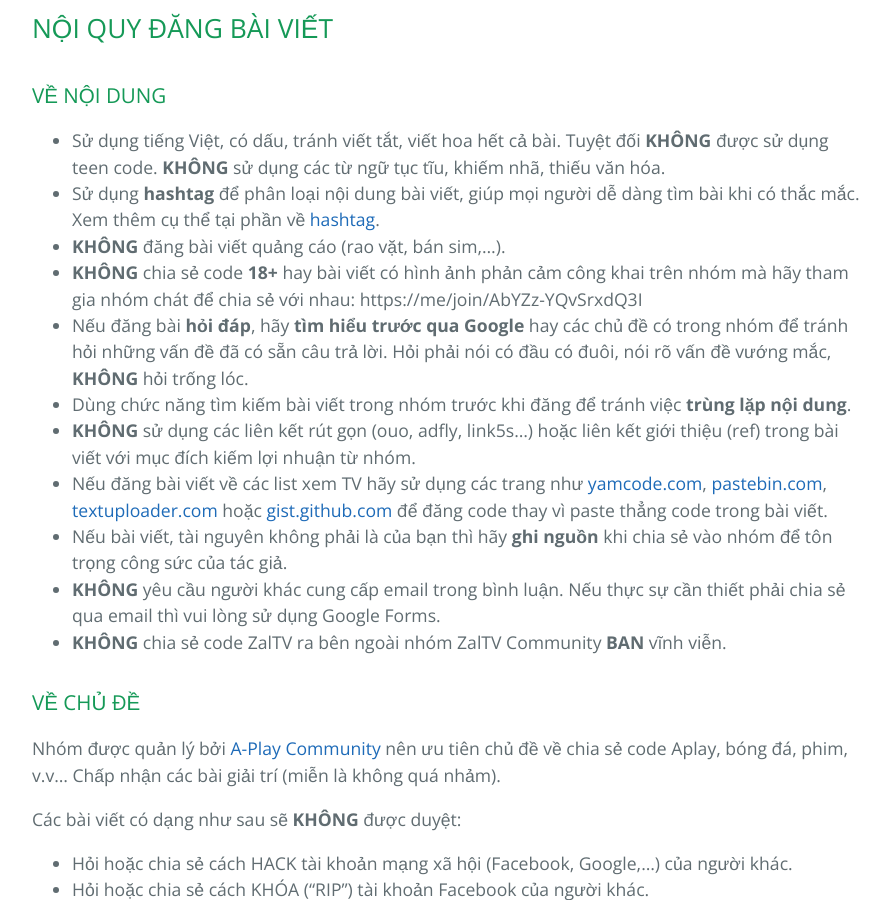
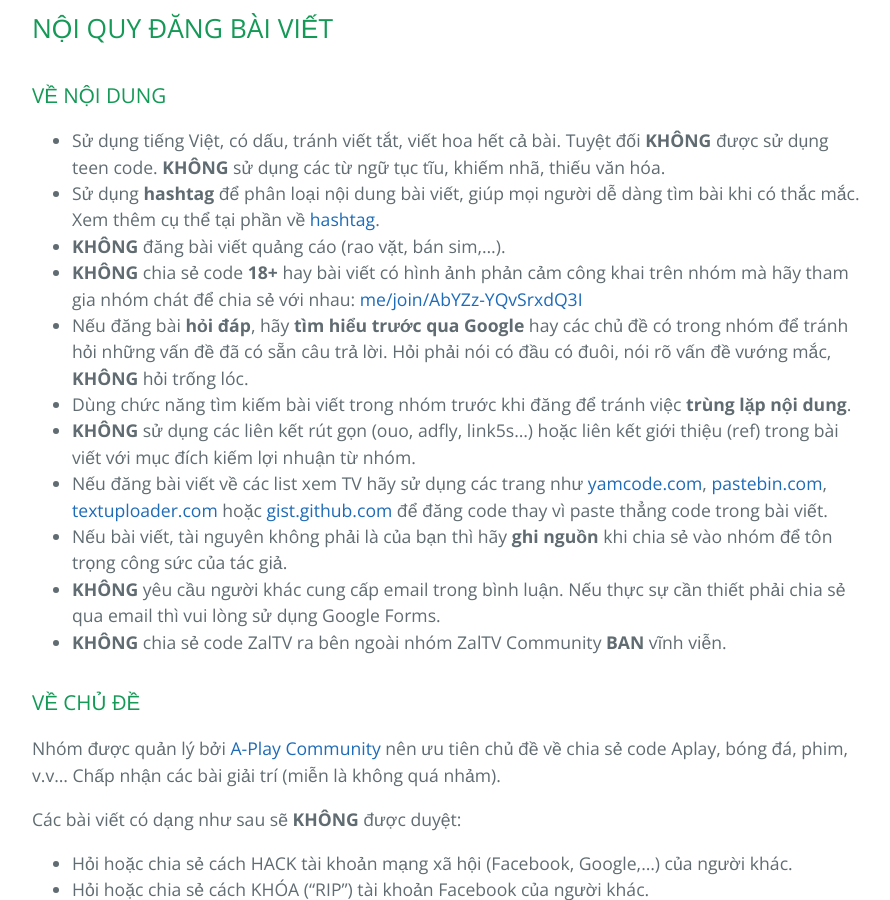
Before and after one commit to huuvinhvn/aplay, a Jekyll site: the page built from rules.md, in a window 1280 px wide and 900 px high, scrolled down 1235 px. Shown: the whole window, without its empty margins (192-1082 px from the left). Built offline with Jekyll 4.4.1, drawn with Linux system fonts in a browser that asks for light colours; our own code applies the rules of GitHub Pages for plain Markdown files; part of the change alters nothing that is shown.

Commit message:
Update rules.md

```diff
--- a/rules.md
+++ b/rules.md
@@ -20,7 +20,7 @@ Những tài khoản có dạng như sau sẽ **KHÔNG** được phép tham gia
 - Sử dụng tiếng Việt, có dấu, tránh viết tắt, viết hoa hết cả bài. Tuyệt đối **KHÔNG** được sử dụng teen code. **KHÔNG** sử dụng các từ ngữ tục tĩu, khiếm nhã, thiếu văn hóa.
 - Sử dụng **hashtag** để phân loại nội dung bài viết, giúp mọi người dễ dàng tìm bài khi có thắc mắc. Xem thêm cụ thể tại phần về [hashtag](hashtags.md).
 - **KHÔNG** đăng bài viết quảng cáo (rao vặt, bán sim,...).
-- **KHÔNG** chia sẻ code **18+** hay bài viết có hình ảnh phản cảm công khai trên nhóm mà hãy tham gia nhóm chát để chia sẻ với nhau: https://me/join/AbYZz-YQvSrxdQ3I
+- **KHÔNG** chia sẻ code **18+** hay bài viết có hình ảnh phản cảm công khai trên nhóm mà hãy tham gia nhóm chát để chia sẻ với nhau: [me/join/AbYZz-YQvSrxdQ3I](https://me/join/AbYZz-YQvSrxdQ3I)
 - Nếu đăng bài **hỏi đáp**, hãy **tìm hiểu trước qua Google** hay các chủ đề có trong nhóm để tránh hỏi những vấn đề đã có sẵn câu trả lời. Hỏi phải nói có đầu có đuôi, nói rõ vấn đề vướng mắc, **KHÔNG** hỏi trống lóc.
 - Dùng chức năng tìm kiếm bài viết trong nhóm trước khi đăng để tránh việc **trùng lặp nội dung**.
 - **KHÔNG** sử dụng các liên kết rút gọn (ouo, adfly, link5s...) hoặc liên kết giới thiệu (ref) trong bài viết với mục đích kiếm lợi nhuận từ nhóm.
```
